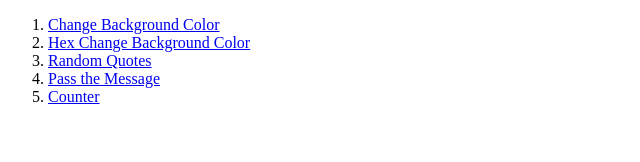
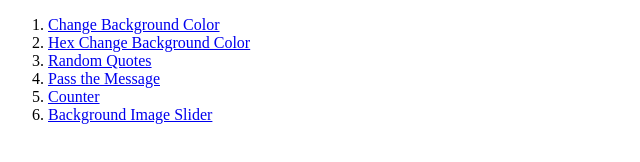
Before and after one commit to 7h3Pr074g0n157/jsbeginners100, a plain HTML site: page index.html in a window 1280 px wide. Shown: the whole page, without its empty margins (0-640 px from the left). Drawn offline with Linux system fonts and the light colour scheme.

Commit message:
Add image slider to Index

```diff
--- a/index.html
+++ b/index.html
@@ -15,6 +15,7 @@
       <li><a href="random-quotes/index.html">Random Quotes</a></li>
       <li><a href="pass-the-message/index.html">Pass the Message</a></li>
       <li><a href="counter/index.html">Counter</a></li>
+      <li><a href="image-slider/index.html">Background Image Slider</a></li>
     </ol>
   </body>
 </html>
```
